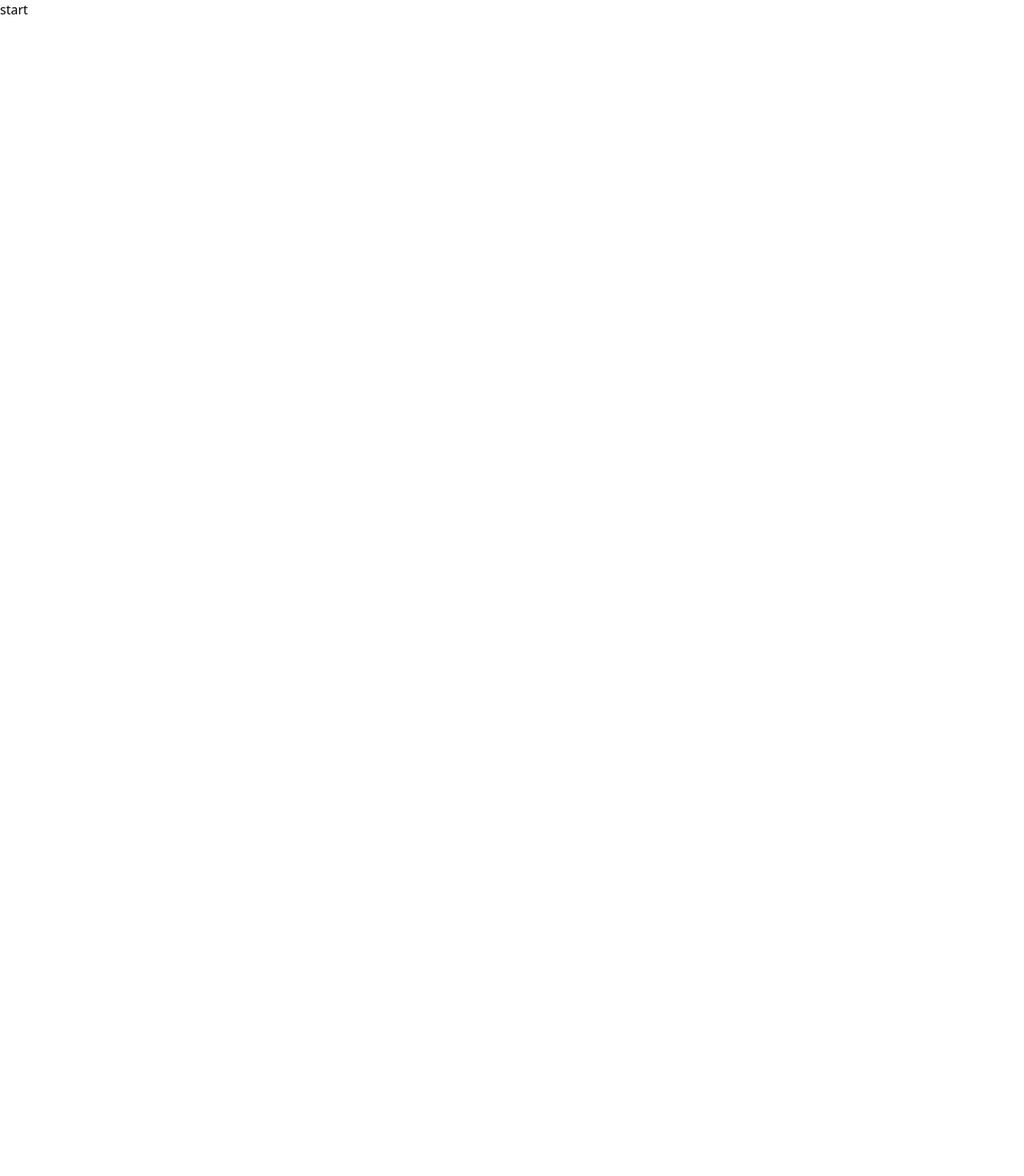
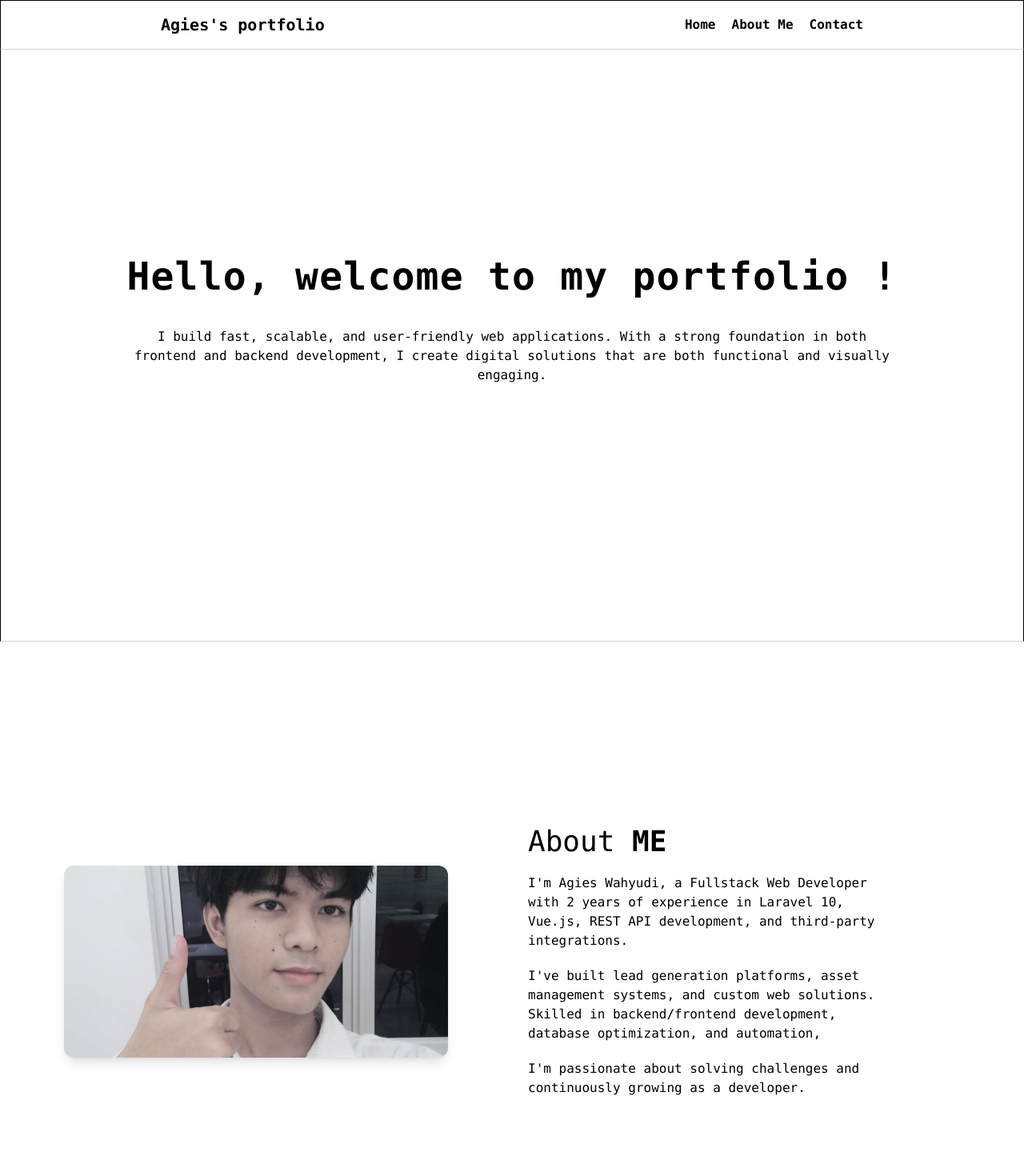
Before and after one commit to agieswahyudi07/agies-portfolio, a Vue app: page / in a window 1280 px wide. Shown: the top 1470 px of the page at 80% size. Before the commit the page ends 800 px from the top, so only its background shows below. Built offline with nearby package versions, Linux system fonts and the light colour scheme.

Commit message:
feat : basic landing page (Navbar, Hero, About Me)

```diff
--- a/src/App.vue
+++ b/src/App.vue
@@ -1,6 +1,28 @@
 <script setup>
+  import Navbar from './components/Navbar.vue'
+
 </script>
 
 <template>
-  <p>start</p>
+    <Navbar/>
+    <section id="hero" name="hero" class="min-h-dvh min-w-full border border-b-gray-300">
+        <div class="mx-auto h-dvh content-center text-center space-y-10 max-w-screen-xl">
+          <h1 class="text-5xl font-semibold tracking-tight md:tracking-wide">Hello, welcome to my portfolio !</h1>
+          <p class="text-base text-justify md:mx-40 md:text-center">I build fast, scalable, and user-friendly web applications. With a strong foundation in both frontend and backend development, I create digital solutions that are both functional and visually engaging.</p>
+        </div>
+    </section>
+    <section id="about-me" name="about-me" class="min-h-screen w-full border-b border-gray-300 py-10 px-5 md:content-center">
+      <div class=" max-w-screen-xl mx-auto grid grid-cols-1 md:grid-cols-2 items-center gap-10">
+        <!-- Image -->
+        <img src="/images/me.jpg" alt="Agies Wahyudi Image" class="mx-auto h-48 w-96 md:h-60 md:w-120 object-cover rounded-xl shadow-lg">
+
+        <!-- Text -->
+        <div class="space-y-5 text-left max-w-md">
+          <h1 class=" text-4xl">About <span class="font-semibold">ME</span></h1>
+          <p>I'm Agies Wahyudi, a Fullstack Web Developer with 2 years of experience in Laravel 10, Vue.js, REST API development, and third-party integrations.</p>
+          <p>I've built lead generation platforms, asset management systems, and custom web solutions. Skilled in backend/frontend development, database optimization, and automation,</p>
+          <p>I'm passionate about solving challenges and continuously growing as a developer.</p>
+        </div>
+      </div>
+    </section>
 </template>
--- /dev/null
+++ b/src/components/Navbar.vue
@@ -0,0 +1,42 @@
+<script setup>
+import { ref } from 'vue';
+
+const menu = ref([
+  { name: 'Home', link: '#' },
+  { name: 'About Me', link: '#' },
+  { name: 'Contact', link: '#' }
+]);
+
+const isOpen = ref(false);
+</script>
+
+<template>
+  <nav class="fixed top-0 right-0 left-0 bg-white text-black p-4 border border-b-gray-300 px-5 lg:px-50">
+    <div class="container mx-auto flex justify-between items-center">
+      <h1 class="text-xl font-bold text-black">Agies's portfolio</h1>
+
+      <button @click="isOpen = !isOpen" class="md:hidden text-black focus:outline-none">
+        <svg v-if="!isOpen" class="w-6 h-6" fill="none" stroke="currentColor" viewBox="0 0 24 24" xmlns="http://www.w3.org/2000/svg">
+          <path stroke-linecap="round" stroke-linejoin="round" stroke-width="2" d="M4 6h16M4 12h16m-7 6h7"></path>
+        </svg>
+        <svg v-else class="w-6 h-6" fill="none" stroke="currentColor" viewBox="0 0 24 24" xmlns="http://www.w3.org/2000/svg">
+          <path stroke-linecap="round" stroke-linejoin="round" stroke-width="2" d="M6 18L18 6M6 6l12 12"></path>
+        </svg>
+      </button>
+
+      <ul class="hidden md:flex space-x-5 font-semibold">
+        <li v-for="item in menu" :key="item.name">
+          <a :href="item.link" class="hover:underline">{{ item.name }}</a>
+        </li>
+      </ul>
+    </div>
+
+    <div v-if="isOpen" class="md:hidden mt-2 bg-gray-100 p-4 font-semibold rounded-md">
+      <ul class="space-y-2">
+        <li v-for="item in menu" :key="item.name">
+          <a :href="item.link" class="block hover:underline">{{ item.name }}</a>
+        </li>
+      </ul>
+    </div>
+  </nav>
+</template>
--- a/src/style.css
+++ b/src/style.css
@@ -1 +1,12 @@
 @import 'tailwindcss';
+
+@theme {
+    --color-main: #410445;
+    --color-secondary: #410445;
+    --color-trinary: #410445;
+    --color-forth: #410445;
+  }
+
+  body {
+    font-family: ui-monospace, SFMono-Regular, Menlo, Monaco, Consolas, "Liberation Mono", "Courier New", monospace;
+  }
```
Also changed, not shown: public/images/me.jpg (added).
